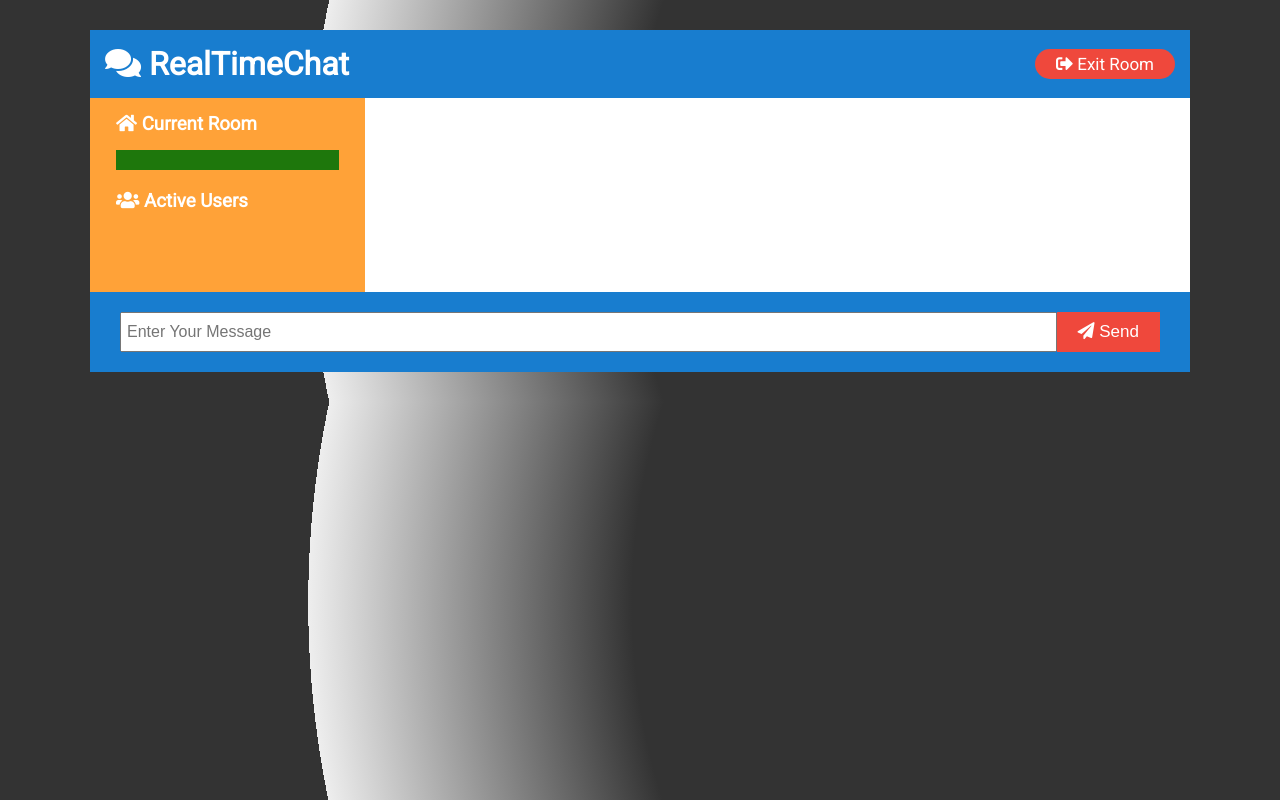
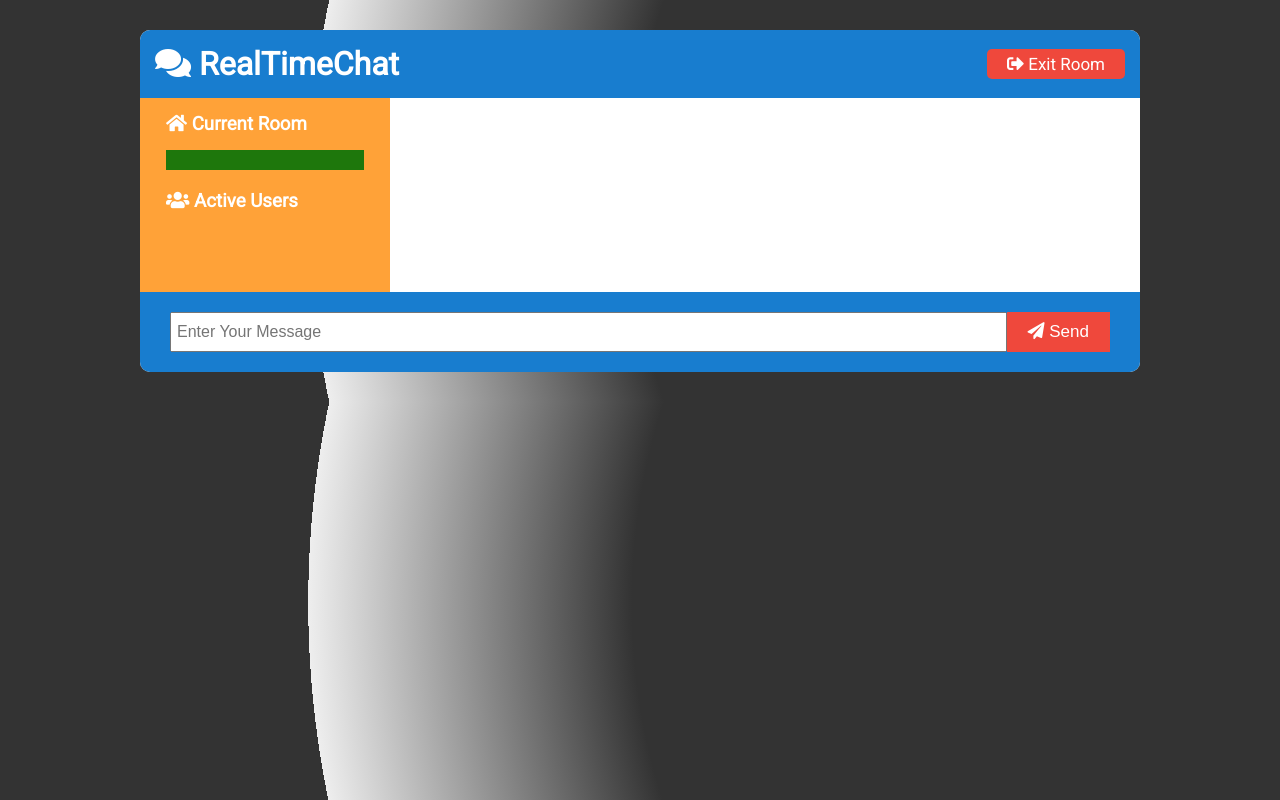
Before and after one commit to Omeswar/Chat-Application, a website: page public/chat.html in a window 1280 px wide. Drawn offline with nearby package versions, Linux system fonts and the light colour scheme; no server answers.

Commit message:
CSS added
Some CSS has been added for better website viewing experience to make the user more attractive.

```diff
--- a/public/css/style.css
+++ b/public/css/style.css
@@ -37,8 +37,8 @@ a {
 
 .leavebtn {
   cursor: pointer;
-  border-radius: 15px;
-  padding: 5px 21px;
+  border-radius: 5px;
+  padding: 5px 20px;
   background: #ef483c;
   color: #ffffff;
   border: 0;
@@ -48,7 +48,8 @@ a {
 /* Chat Page */
 
 .chat-container {
-  max-width: 1100px;
+  max-width: 1000px;
+  border-radius: 10px;;
   background: #fff;
   margin: 30px auto;
   overflow: hidden;
@@ -133,7 +134,7 @@ a {
 
 /* Join Page */
 .join-container {
-  max-width: 500px;
+  max-width: 650px;
   font-weight: bold;
   margin: 80px auto;
   color: rgb(97, 0, 0);
```
